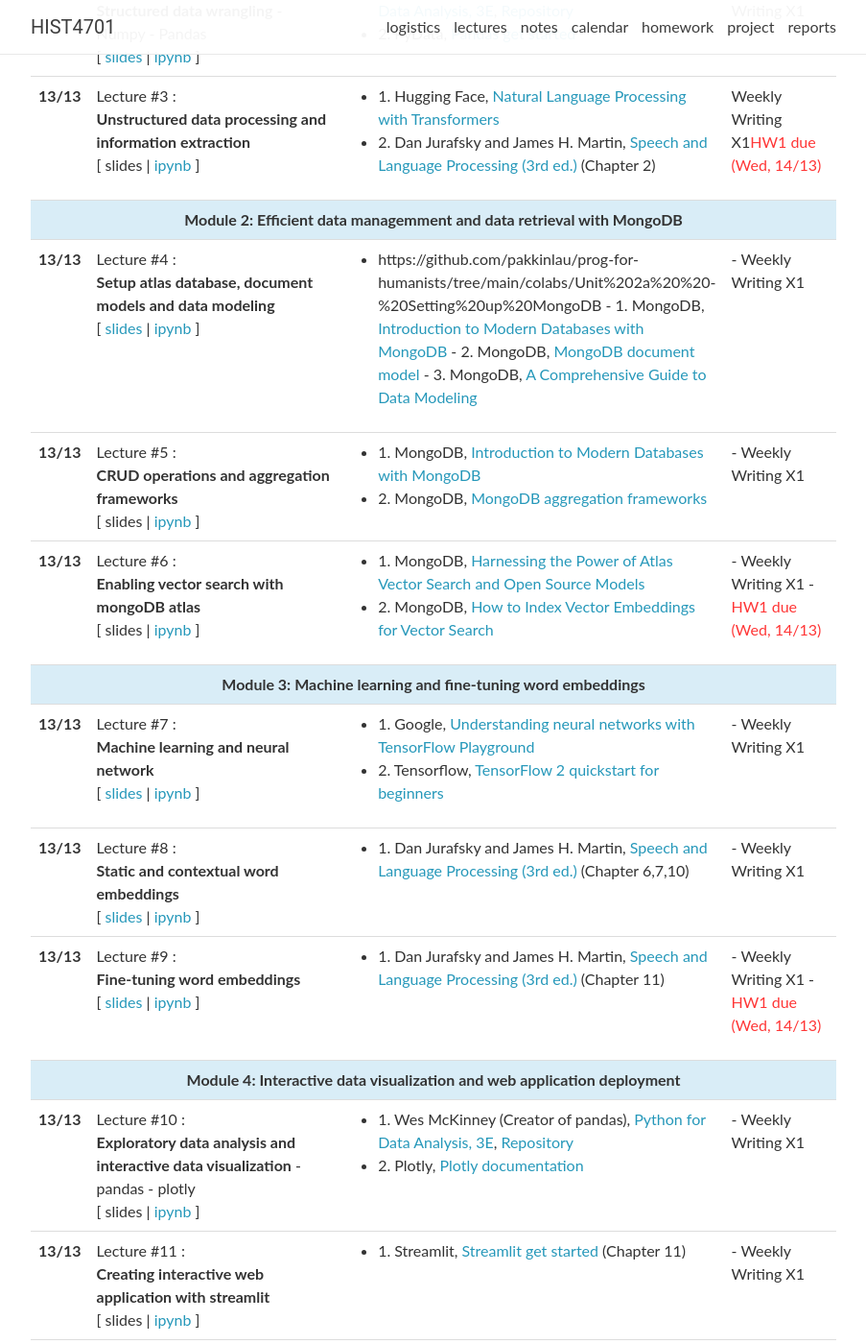
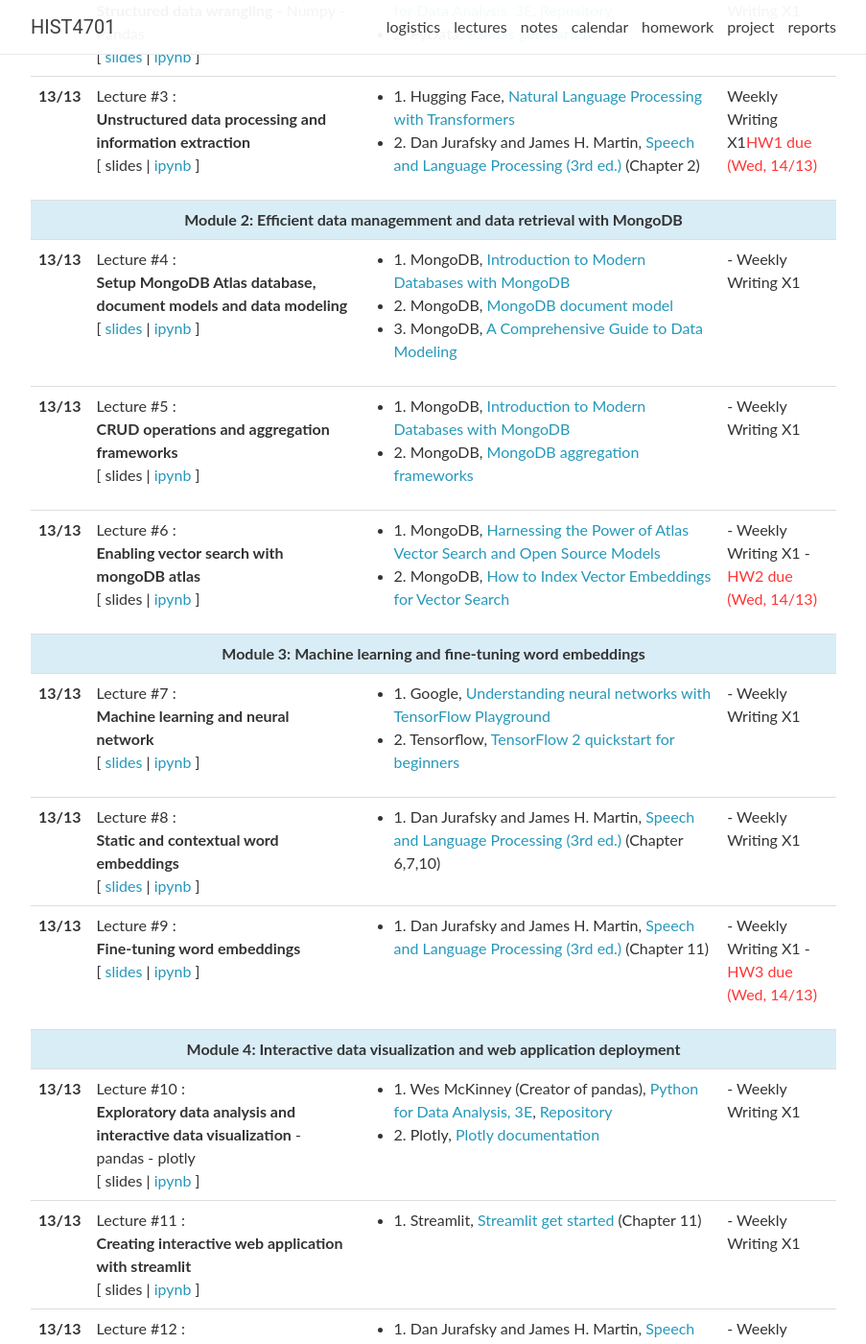
Before and after one commit to pakkinlau/prog-for-humanists-web, a Jekyll site: the page built from _pages/lectures.md, in a window 1280 px wide and 1400 px high, scrolled down 417 px. Shown: the whole window at 96% size, without its empty margins (188-1091 px from the left). Built offline with Jekyll 4.4.1, drawn with Linux system fonts in a browser that asks for light colours; nearby versions of some CDN libraries; comment, search, counter and statistics services are not loaded; some of the changed text lies outside the part shown.

Commit message:
Automated add-commit-push. Datetime tag: 20/12/2023 10:50:38

```diff
--- a/_config.yml
+++ b/_config.yml
@@ -4,7 +4,7 @@
 author: Pak Kin LAU
 name: HIST4701
 title: Programming for humanists
-email: pakkin.lau@link.cuhk.edu.hk
+email: pakkinlau@cuhk.edu.hk
 description: >
   10-708 - Programming for humanists - The Chinese University of Hong Kong - Spring 2024
 footer_text: >
--- a/_data/lectures.yml
+++ b/_data/lectures.yml
@@ -44,10 +44,10 @@
 
 - date: 13/13
   title: >
-    <strong>Setup atlas database, document models and data modeling</strong>
+    <strong>Setup MongoDB Atlas database, document models and data modeling</strong>
   slides: https://docs.google.com/presentation/d/1pqhmTtlsgLsdB1EQatZDx4G0MQvuM3hV4xhHNIoYcEE/edit#slide=id.g2a8aa351b95_0_42
   ipynb: https://github.com/pakkinlau/prog-for-humanists/tree/main/colabs/Unit%202a%20%20-%20Setting%20up%20MongoDB
-  readings: https://github.com/pakkinlau/prog-for-humanists/tree/main/colabs/Unit%202a%20%20-%20Setting%20up%20MongoDB
+  readings:
     - 1. MongoDB, <a href="https://drive.google.com/drive/folders/1U9WPFkIKBLELqHj7mfh76Bw1u5eFpwqg" target="_blank">Introduction to Modern Databases with MongoDB</a>
     - 2. MongoDB, <a href="https://www.mongodb.com/basics#documents" target="_blank">MongoDB document model</a>
     - 3. MongoDB, <a href="https://www.mongodb.com/basics/data-modeling" target="_blank">A Comprehensive Guide to Data Modeling</a>
@@ -81,7 +81,7 @@
 
   logistics: >
     - Weekly Writing X1
-    - <span class="deadline">HW1 due (Wed, 14/13)</span>
+    - <span class="deadline">HW2 due (Wed, 14/13)</span>
 
 - title: "Module 3: Machine learning and fine-tuning word embeddings"
 
@@ -118,7 +118,7 @@
 
   logistics: >
     - Weekly Writing X1
-    - <span class="deadline">HW1 due (Wed, 14/13)</span>
+    - <span class="deadline">HW3 due (Wed, 14/13)</span>
 
 - title: "Module 4: Interactive data visualization and web application deployment"
 
@@ -158,7 +158,7 @@
 
   logistics: >
     - Weekly Writing X1
-    - <span class="deadline">HW1 due (Wed, 14/13)</span>
+    - <span class="deadline">HW4 due (Wed, 14/13)</span>
 
 
 - date: 40/30
```
Also changed, not shown: _pages/about.md (+1 -1 lines).
